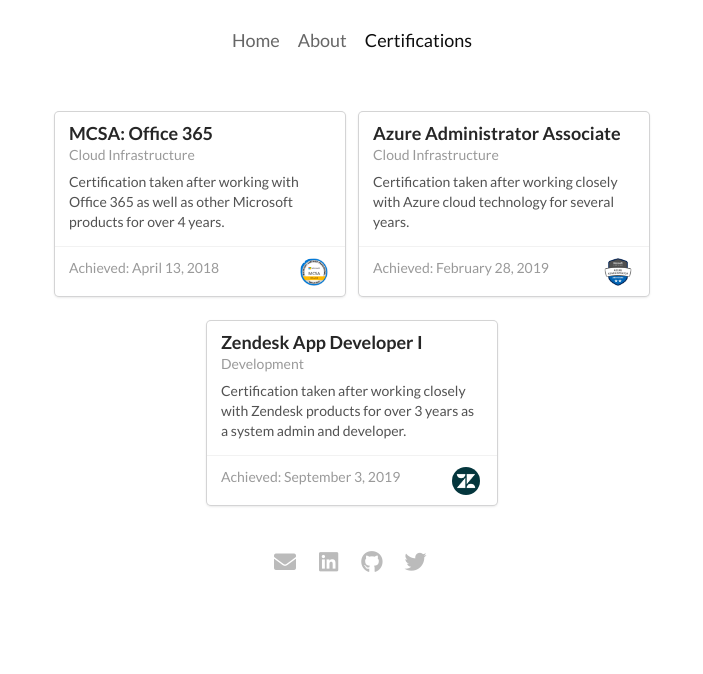
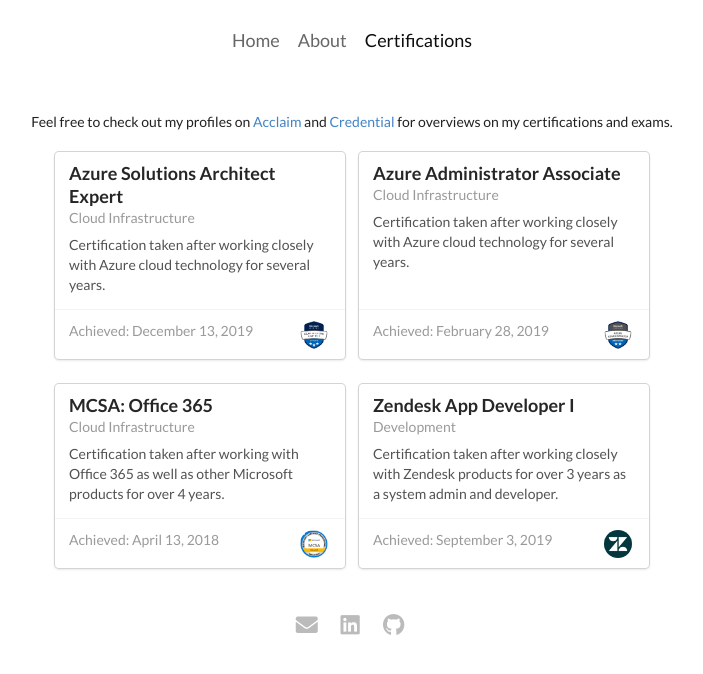
Before and after one commit to ypperlig/ypperlig.github.io, a Jekyll site: the page built from certifications.html, in a window 1280 px wide. Shown: the top 674 px of the page, without its empty margins (288-991 px from the left). Built offline with Jekyll 4.4.1, drawn with Linux system fonts in a browser that asks for light colours.

Commit message:
Push latest certifications

```diff
--- a/_config.yml
+++ b/_config.yml
@@ -2,18 +2,8 @@
 title: Lars Ørnlo
 email: lars.oernlo@gmail.com
 description: > # this means to ignore newlines until "baseurl:"
-  Hello there, and welcome to my website.
+  Hello there and welcome to my website!<br>
   My interests mostly include development, system administration, video games, and food.
 baseurl:  # the subpath of your site, e.g. /blog/
 url:  # the base hostname & protocol for your site
-twitter_username: ypperlig
 github_username:  ypperlig
-
-# Build settings
-markdown: kramdown
-
-highlighter: rouge
-
-# Pagination
-paginate: 1 # amount of posts to show
-paginate_path: /page:num/
--- a/_includes/footer.html
+++ b/_includes/footer.html
@@ -4,7 +4,6 @@
         <div class="item"><a href="https://www.linkedin.com/in/lars-%C3%B8rnlo-1962a2a7/" target="_blank"><i class="linkedin icon"></i></a></div>
         <div class="item"><a href="https://github.com/{{ site.github_username }}" target="_blank"><i
                     class="github icon"></i></a></div>
-        <div class="item"><a href="https://twitter.com/{{ site.twitter_username }}" target="_blank"><i class="twitter icon"></i></a>
         </div>
     </div>
 </footer>
--- a/_includes/head.html
+++ b/_includes/head.html
@@ -5,14 +5,13 @@
     <meta name="viewport" content="width=device-width, initial-scale=1.0">
     <meta http-equiv="X-UA-Compatible" content="ie=edge">
     <title>{{ page.title }} - {{ site.title }}</title>
+    <meta property="og:title" content="{{ page.title }}" />
+    <meta property="og:type" content="website" />
+    <meta property="og:url" content="{{ page.url | replace:'index.html','' | prepend: site.baseurl | prepend: site.url }}" />
     <meta name="description" content="{{ site.description }}">
     <link rel="canonical" href="{{ page.url | replace:'index.html','' | prepend: site.baseurl | prepend: site.url }}">
     <link rel="stylesheet" href="https://cdnjs.cloudflare.com/ajax/libs/semantic-ui/2.4.1/semantic.min.css" />
-    <link rel="stylesheet" href="{{ site.baseurl }}/assets/css/main.css">
     <link rel="stylesheet" href="{{ site.baseurl }}/assets/css/ornlo.css">
-    <meta property="og:title" content="{{ page.title }}" />
-    <meta property="og:type" content="website" />
-    <meta property="og:url" content="{{ page.url | replace:'index.html','' | prepend: site.baseurl | prepend: site.url }}" />
 </head>
 <body>
 
--- a/about.html
+++ b/about.html
@@ -8,7 +8,7 @@
 <div class="wrapper content" style="font-size: 18px;">
   <h1>A little bit about me</h1>
   <p>My name is Lars Ørnlo. I currently reside in Vestfold, Norway.<br />
-    I work for <a href="https://complit.no">Complit AS</a>, with my main tasks being:
+    I work for <a href="https://complit.no" target="_blank">Complit AS</a>, with my main tasks being:
     <ul>
       <li>Development</li>
       <li>Cloud Infrastructure</li>
--- a/assets/css/main.scss
+++ /dev/null
@@ -1,47 +0,0 @@
----
-# Only the main Sass file needs front matter (the dashes are enough)
----
-@charset "utf-8";
-
-
-
-// Our variables
-$base-font-family: Helvetica, Arial, sans-serif;
-$base-font-size:   16px;
-$small-font-size:  $base-font-size * 0.875;
-$base-line-height: 1.5;
-
-$spacing-unit:     30px;
-
-$text-color:       #111;
-$background-color: #fdfdfd;
-$brand-color:      #2a7ae2;
-
-$grey-color:       #828282;
-$grey-color-light: lighten($grey-color, 40%);
-$grey-color-dark:  darken($grey-color, 25%);
-
-$on-palm:          600px;
-$on-laptop:        800px;
-
-
-
-// Using media queries with like this:
-// @include media-query($palm) {
-//     .wrapper {
-//         padding-right: $spacing-unit / 2;
-//         padding-left: $spacing-unit / 2;
-//     }
-// }
-@mixin media-query($device) {
-    @media screen and (max-width: $device) {
-        @content;
-    }
-}
-
-
-
-// Import partials from `sass_dir` (defaults to `_sass`)
-@import
-        "syntax-highlighting"
-;
--- a/certifications.html
+++ b/certifications.html
@@ -7,29 +7,39 @@
 
 <div class="ui grid">
   <div class="wrapper content">
+    <div>
+      <div>
+        <p style="text-align: center;">Feel free to check out my profiles on
+          <a href="https://www.youracclaim.com/users/lars-ornlo.e020bdcc/badges">Acclaim</a> and <a
+            href="https://www.credential.net/profile/larsrnlo/wallet" target="_blank">Credential</a> for overviews on my
+          certifications and exams.
+        </p>
+      </div>
+    </div>
+    <br>
     <div class="ui centered cards">
-      <a class="ui card" href="https://www.microsoft.com/en-us/learning/mcsa-office365-certification.aspx"
-        target="_blank">
+      <a class="ui card" href="https://www.youracclaim.com/badges/393e357c-a5bc-4edc-9fd7-e71ec696fe25" target="_blank">
         <div class="content">
-          <div class="header">MCSA: Office 365</div>
+          <div class="header">Azure Solutions Architect Expert</div>
           <div class="meta">
             <span class="category">Cloud Infrastructure</span>
           </div>
           <div class="description">
-            <p>Certification taken after working with Office 365 as well as other Microsoft products for over 4 years.
+            <p>
+              Certification taken after working closely with Azure cloud technology for several years.
             </p>
           </div>
         </div>
         <div class="extra content">
           <span>
-            Achieved: April 13, 2018
+            Achieved: December 13, 2019
           </span>
           <div class="right floated author">
-            <img class="ui avatar image" src="/assets/certifications/img/MCSA-Office-365-2018.png">
+            <img class="ui avatar image" src="/assets/certifications/img/azure-solutions-architect-expert.png">
           </div>
         </div>
       </a>
-      <a class="ui card" href="https://www.microsoft.com/en-us/learning/azure-administrator.aspx" target="_blank">
+      <a class="ui card" href="https://www.youracclaim.com/badges/50a410f2-2666-4a7d-bd38-08aa42aed7cd" target="_blank">
         <div class="content">
           <div class="header">Azure Administrator Associate</div>
           <div class="meta">
@@ -50,15 +60,36 @@
           </div>
         </div>
       </a>
-      <a class="ui card" href="https://training.zendesk.com/certification-zendesk-app-developer-i" target="_blank">
+      <a class="ui card" href="https://www.youracclaim.com/badges/c23ebad0-8f20-4ab2-90d0-ec9905b9eee6" target="_blank">
+        <div class="content">
+          <div class="header">MCSA: Office 365</div>
+          <div class="meta">
+            <span class="category">Cloud Infrastructure</span>
+          </div>
+          <div class="description">
+            <p>Certification taken after working with Office 365 as well as other Microsoft products for over 4 years.
+            </p>
+          </div>
+        </div>
+        <div class="extra content">
+          <span>
+            Achieved: April 13, 2018
+          </span>
+          <div class="right floated author">
+            <img class="ui avatar image" src="/assets/certifications/img/MCSA-Office-365-2018.png">
+          </div>
+        </div>
+      </a>
+      <a class="ui card" href="https://www.credential.net/af633e46-85c8-4d86-990e-ca6a387bbb52" target="_blank">
         <div class="content">
           <div class="header">Zendesk App Developer I</div>
           <div class="meta">
-            <span class="category">Development </span>
+            <span class="category">Development</span>
           </div>
           <div class="description">
             <p>
-              Certification taken after working closely with Zendesk products for over 3 years as a system admin and developer.
+              Certification taken after working closely with Zendesk products for over 3 years as a system admin and
+              developer.
             </p>
           </div>
         </div>
```
Also changed, not shown: other parts of about.html (+1 -2 lines), Gemfile.lock, assets/certifications/img/azure-solutions-architect-expert.png (added).
